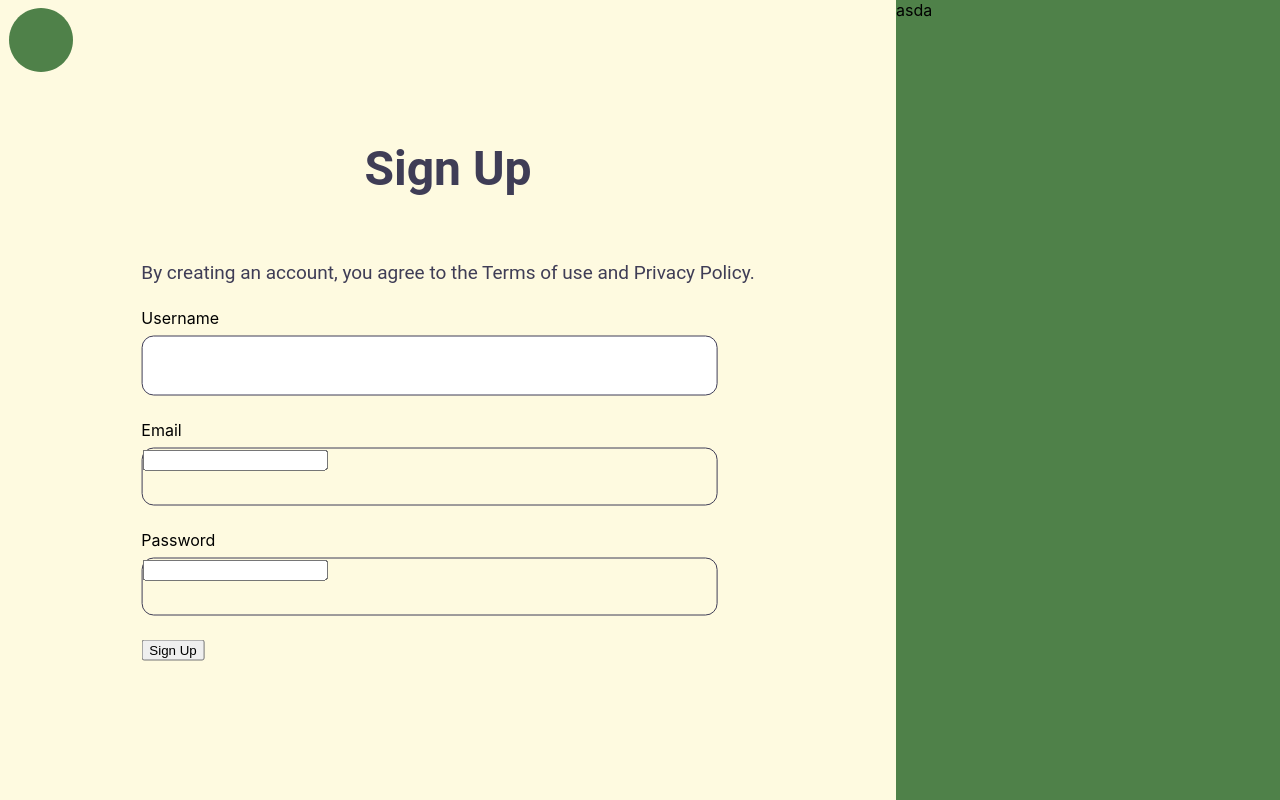
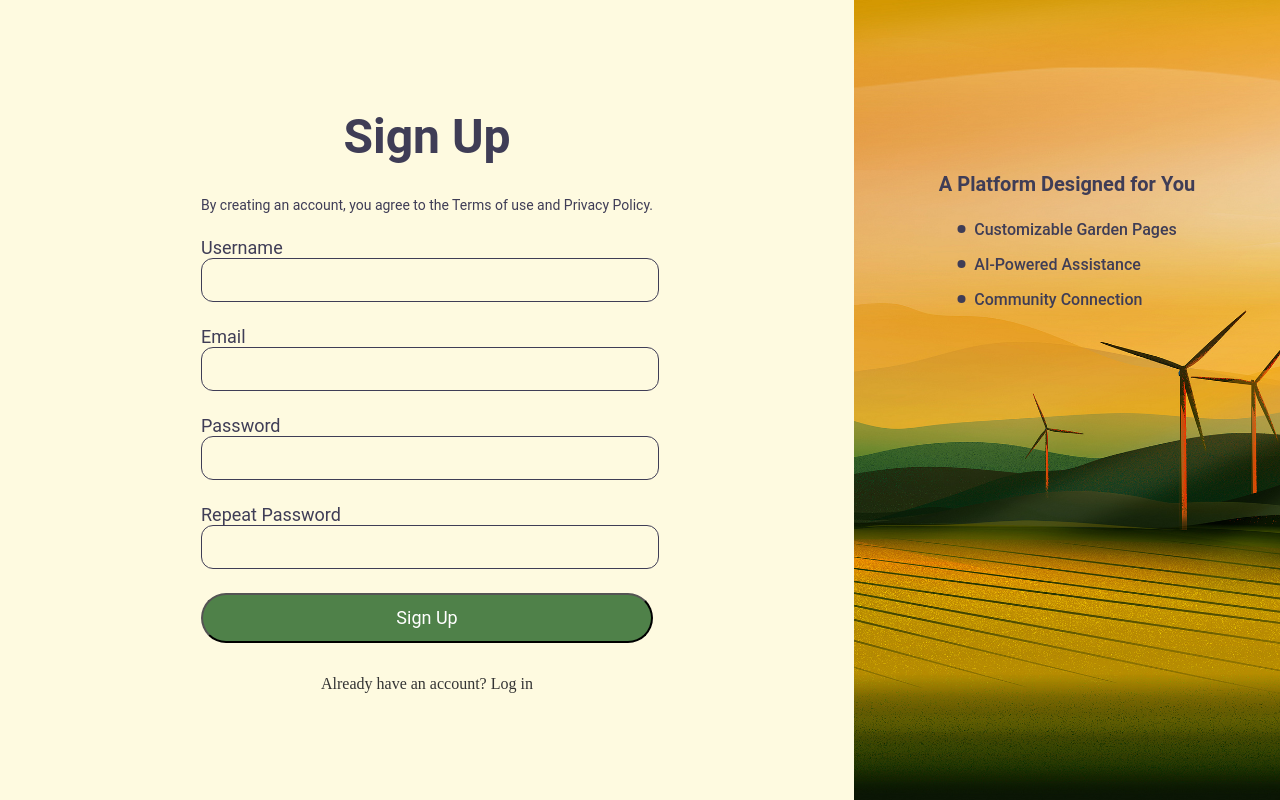
Before and after one commit to radu-gajdos/GreenThumb, a React (Create React App) app in the folder frontend/: page /sign-up in a window 1280 px wide. Built offline with nearby package versions, Linux system fonts and the light colour scheme.

Commit message:
Signup component frontend NO FUNCTIONALITY V1

```diff
--- a/frontend/src/components/SignUp/SignUp.module.scss
+++ b/frontend/src/components/SignUp/SignUp.module.scss
@@ -1,44 +1,51 @@
 @import "../../styles/variables.scss";
-
+/* Styles for the main container */
 .main {
     display: flex;
-    justify-content: flex-start;
-    align-items: flex-start;
-    min-height: 100vh;
+    width: 100%;
+    height: 100vh;
+    /* Full viewport height */
 }
 
+/* Form container occupying 70% of the width */
 .formContainer {
-    background: $primary-color;
     width: 70%;
-    margin-left: 0;
-    min-height: 100vh;
-    position: relative;
+    display: flex;
+    flex-direction: column;
+    justify-content: center;
+    align-items: center;
+    padding: 20px;
+    box-sizing: border-box;
+    background-color: $primary-color;
 }
 
-.ilustrationContainer {
-    background: $secondary-color;
-    width: 30%;
-    margin-left: 0;
-    min-height: 100vh;
-}
-
-.circle {
-    position: absolute;
-    left: 1%;
-    top: 1%;
-}
-
+/* Form content centered within the formContainer */
 .formContent {
+    width: 65%;
+    margin: 0 auto;
     display: flex;
     flex-direction: column;
     align-items: center;
+    gap: 2rem;
+    /* Add spacing between children */
+}
+/* Form class with spacing between elements */
+.form {
+    display: flex;
+    flex-direction: column;
+    gap: 1.5rem;
+    /* Add spacing between children */
+}
+
+/* Illustration container occupying the remaining 30% */
+.ilustrationContainer {
+    width: 35%;
+    display: flex;
     justify-content: center;
-    gap: 64px;
-    position: absolute;
-    top: 50%;
-    left: 50%;
-    transform: translate(-50%, -50%);
-    width: 80%;
+    align-items: center;
+    background-image: url("../../assets/signup-illustration.jpg");
+    background-size: cover;
+    background-position: center;
 }
 
 .formTitle {
@@ -51,47 +58,105 @@
     line-height: normal;
 }
 
-.inputsContainer {
-    display: flex;
-    flex-direction: column;
-    align-items: flex-start;
-    gap: 24px;
-}
-
 .disclosure {
-    color: var(--Text-Dark, #3f3d56);
+    color: $text-dark;
     font-family: Roboto;
-    font-size: 19px;
+    font-size: 14px;
     font-style: normal;
     font-weight: 400;
     line-height: normal;
 }
 
-.input {
-    display: flex;
-    width: 576px;
-    flex-direction: column;
-    align-items: flex-start;
-    gap: 4px;
-}
-
-.form {
-    display: flex;
-    flex-direction: column;
-    align-items: flex-start;
-    gap: 24px;
-}
-
 .inputTitle {
-    display: flex;
-    padding: 0px 522px 4px 0px;
-    align-items: center;
-    align-self: stretch;
+    color: $text-dark;
+    font-family: Roboto;
+    font-size: 18px;
+    font-style: normal;
+    font-weight: 400;
+    line-height: normal;
 }
 
 .inputSlot {
-    height: 56px;
+    height: 40px;
     align-self: stretch;
+    width: 100%;
     border-radius: 12px;
-    border: 1px solid var(--Text-Dark, #3f3d56);
+    border: 1px solid $text-dark;
+    background-color: $primary-color;
 }
+
+.submitButton {
+    display: flex;
+    width: 100%;
+    height: 50px;
+    padding: 14.5px 0px 15.5px 0px;
+    justify-content: center;
+    align-items: center;
+    border-radius: 40px;
+    background: var(--Secondary, #4f8149);
+    color: #fff;
+    text-align: center;
+    font-family: Roboto;
+    font-size: 18px;
+    font-style: normal;
+    font-weight: 400;
+    line-height: normal;
+}
+
+.ilustrationContent {
+    display: flex;
+    flex-direction: column;
+    justify-content: center;
+    align-items: center;
+    gap: 24px;
+    margin-bottom: 75%;
+}
+
+.ilustrationTitle {
+    color: $text-dark;
+    text-align: center;
+    font-family: Roboto;
+    font-size: 20px;
+    font-style: normal;
+    font-weight: 600;
+    line-height: normal;
+}
+
+.ilustrationBullets {
+    display: flex;
+    flex-direction: column;
+    gap: 1rem;
+    /* Add spacing between children */
+}
+
+/* Styles for the illustration bullet */
+.ilustrationBullet {
+    display: flex;
+    align-items: center;
+    /* Align items horizontally */
+    gap: 0.5rem;
+    /* Add spacing between the circle and the text */
+}
+
+.ilustrationBullet svg {
+    flex-shrink: 0;
+    /* Prevent shrinking of the circle */
+}
+
+.ilustrationBulletText {
+    color: $text-dark;
+    font-family: Roboto;
+    font-size: 16px;
+    font-style: normal;
+    font-weight: 500;
+    line-height: normal;
+}
+
+.accountCheck {
+    color: #333;
+    font-family: Poppins;
+    font-size: 16px;
+    font-style: normal;
+    font-weight: 400;
+    line-height: normal;
+}
--- a/frontend/src/components/SignUp/SignUp.tsx
+++ b/frontend/src/components/SignUp/SignUp.tsx
@@ -7,6 +7,7 @@ const SignUp: React.FC = () => {
         username: "",
         email: "",
         password: "",
+        repassword: "",
     });
 
     const handleChange = (e: React.ChangeEvent<HTMLInputElement>) => {
@@ -22,7 +23,6 @@ const SignUp: React.FC = () => {
     return (
         <div className={styles.main}>
             <div className={styles.formContainer}>
-                <Circle className={styles.circle} />
                 <div className={styles.formContent}>
                     <div className={styles.formTitle}>Sign Up</div>
                     <form onSubmit={handleSubmit} className={styles.form}>
@@ -43,8 +43,8 @@ const SignUp: React.FC = () => {
                         </div>
                         <div className={styles.input}>
                             <div className={styles.inputTitle}>Email</div>
-                            <div className={styles.inputSlot}>
                             <input
+                                className={styles.inputSlot}
                                 type="email"
                                 name="email"
                                 value={formData.email}
@@ -52,11 +52,10 @@ const SignUp: React.FC = () => {
                                 required
                             />
                         </div>
-                        </div>
                         <div className={styles.input}>
                             <div className={styles.inputTitle}>Password</div>
-                            <div className={styles.inputSlot}>
                             <input
+                                className={styles.inputSlot}
                                 type="password"
                                 name="password"
                                 value={formData.password}
@@ -64,14 +63,77 @@ const SignUp: React.FC = () => {
                                 required
                             />
                         </div>
+                        <div className={styles.input}>
+                            <div className={styles.inputTitle}>
+                                Repeat Password
+                            </div>
+                            <input
+                                className={styles.inputSlot}
+                                type="repassword"
+                                name="repassword"
+                                value={formData.repassword}
+                                onChange={handleChange}
+                                required
+                            />
                         </div>
                         <button type="submit" className={styles.submitButton}>
                             Sign Up
                         </button>
                     </form>
+                    <div className={styles.accountCheck}>Already have an account? Log in</div>
                 </div>
             </div>
-            <div className={styles.ilustrationContainer}>asda</div>
+            <div className={styles.ilustrationContainer}>
+                <div className={styles.ilustrationContent}>
+                    <div className={styles.ilustrationTitle}>
+                        A Platform Designed for You
+                    </div>
+                    <div className={styles.ilustrationBullets}>
+                        <div className={styles.ilustrationBullet}>
+                            <svg
+                                xmlns="http://www.w3.org/2000/svg"
+                                width="9"
+                                height="8"
+                                viewBox="0 0 9 8"
+                                fill="none"
+                            >
+                                <circle cx="4.5" cy="4" r="4" fill="#3F3D56" />
+                            </svg>
+                            <div className={styles.ilustrationBulletText}>
+                                Customizable Garden Pages
+                            </div>
+                        </div>
+                        <div className={styles.ilustrationBullet}>
+                            <svg
+                                xmlns="http://www.w3.org/2000/svg"
+                                width="9"
+                                height="8"
+                                viewBox="0 0 9 8"
+                                fill="none"
+                            >
+                                <circle cx="4.5" cy="4" r="4" fill="#3F3D56" />
+                            </svg>
+                            <div className={styles.ilustrationBulletText}>
+                                AI-Powered Assistance
+                            </div>
+                        </div>
+                        <div className={styles.ilustrationBullet}>
+                            <svg
+                                xmlns="http://www.w3.org/2000/svg"
+                                width="9"
+                                height="8"
+                                viewBox="0 0 9 8"
+                                fill="none"
+                            >
+                                <circle cx="4.5" cy="4" r="4" fill="#3F3D56" />
+                            </svg>
+                            <div className={styles.ilustrationBulletText}>
+                                Community Connection
+                            </div>
+                        </div>
+                    </div>
+                </div>
+            </div>
         </div>
     );
 };
```
Also changed, not shown: frontend/src/assets/signup-illustration.jpg (added). Lines whose indentation alone changed are shown as unchanged.
